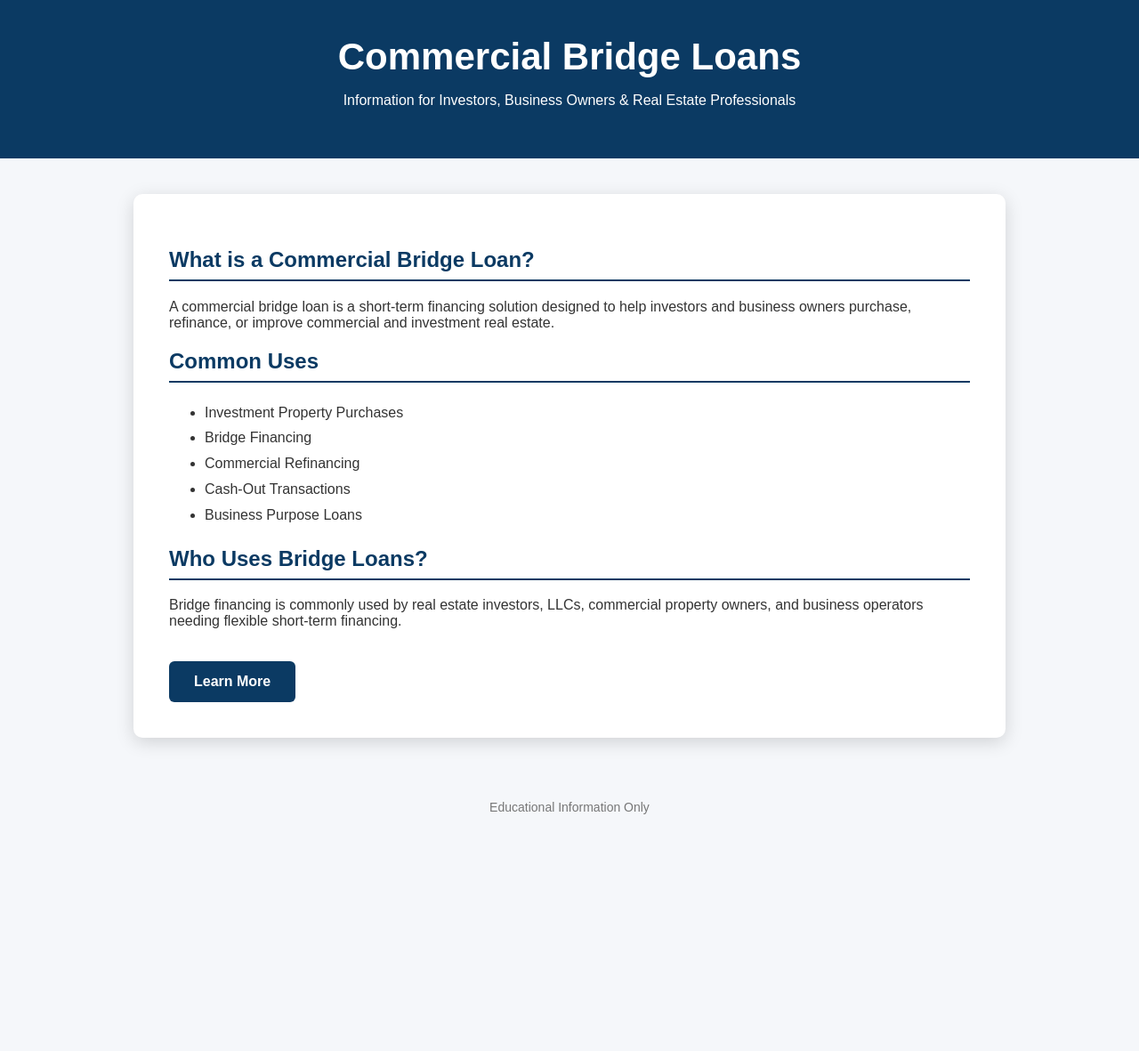
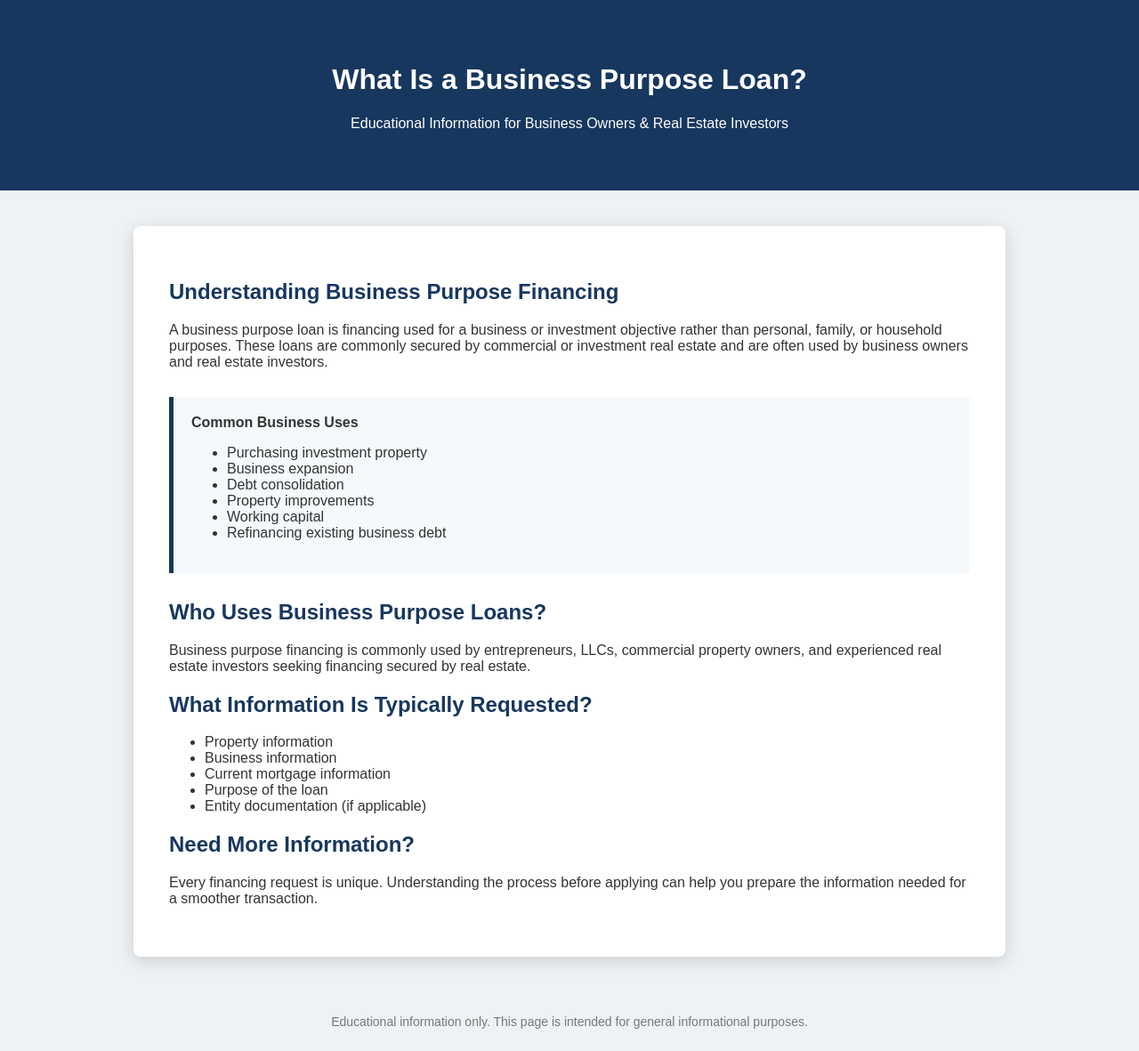
Before and after one commit to rkn1/first---test-, a plain HTML site: page index.html in a window 1280 px wide. Shown: the whole page at 89% size. Before the commit the page ends 945 px from the top, so only its background shows below. Drawn offline with Linux system fonts and the light colour scheme.

Commit message:
Update index.html

```diff
--- a/index.html
+++ b/index.html
@@ -3,112 +3,118 @@
 <head>
 <meta charset="UTF-8">
 <meta name="viewport" content="width=device-width, initial-scale=1.0">
-    <title>Commercial Bridge Loans</title>
+
+<title>What Is a Business Purpose Loan?</title>
 
 <style>
-        body {
-            margin: 0;
-            font-family: Arial, Helvetica, sans-serif;
-            background: #f5f7fa;
-            color: #333;
+
+body{
+    margin:0;
+    font-family:Arial,Helvetica,sans-serif;
+    background:#eef2f5;
+    color:#333;
 }
 
-        header {
-            background: #0B3A63;
-            color: white;
-            padding: 40px;
-            text-align: center;
+header{
+    background:#17375E;
+    color:white;
+    padding:50px;
+    text-align:center;
 }
 
-        header h1 {
-            margin: 0;
-            font-size: 42px;
+.container{
+    width:90%;
+    max-width:900px;
+    margin:40px auto;
+    background:white;
+    padding:40px;
+    border-radius:8px;
+    box-shadow:0 5px 20px rgba(0,0,0,.15);
 }
 
-        .container {
-            max-width: 900px;
-            margin: 40px auto;
-            background: white;
-            padding: 40px;
-            border-radius: 10px;
-            box-shadow: 0 5px 20px rgba(0,0,0,.15);
+h2{
+    color:#17375E;
 }
 
-        h2 {
-            color: #0B3A63;
-            border-bottom: 2px solid #0B3A63;
-            padding-bottom: 8px;
+.callout{
+    background:#f5f9fc;
+    border-left:5px solid #17375E;
+    padding:20px;
+    margin:30px 0;
 }
 
-        ul {
-            line-height: 1.8;
+footer{
+    text-align:center;
+    padding:25px;
+    color:#777;
+    font-size:14px;
 }
 
-        .button {
-            display: inline-block;
-            margin-top: 20px;
-            padding: 14px 28px;
-            background: #0B3A63;
-            color: white;
-            text-decoration: none;
-            border-radius: 6px;
-            font-weight: bold;
-        }
+</style>
 
-        .button:hover {
-            background: #15518b;
-        }
-
-        footer {
-            text-align: center;
-            color: #777;
-            padding: 30px;
-            font-size: 14px;
-        }
-    </style>
 </head>
 
 <body>
 
 <header>
-    <h1>Commercial Bridge Loans</h1>
-    <p>Information for Investors, Business Owners & Real Estate Professionals</p>
+
+<h1>What Is a Business Purpose Loan?</h1>
+
+<p>Educational Information for Business Owners & Real Estate Investors</p>
+
 </header>
 
 <div class="container">
 
-    <h2>What is a Commercial Bridge Loan?</h2>
+<h2>Understanding Business Purpose Financing</h2>
 
 <p>
-        A commercial bridge loan is a short-term financing solution designed to help
-        investors and business owners purchase, refinance, or improve commercial and
-        investment real estate.
+A business purpose loan is financing used for a business or investment objective rather than personal, family, or household purposes. These loans are commonly secured by commercial or investment real estate and are often used by business owners and real estate investors.
 </p>
 
-    <h2>Common Uses</h2>
+<div class="callout">
+
+<strong>Common Business Uses</strong>
 
 <ul>
-        <li>Investment Property Purchases</li>
-        <li>Bridge Financing</li>
-        <li>Commercial Refinancing</li>
-        <li>Cash-Out Transactions</li>
-        <li>Business Purpose Loans</li>
+<li>Purchasing investment property</li>
+<li>Business expansion</li>
+<li>Debt consolidation</li>
+<li>Property improvements</li>
+<li>Working capital</li>
+<li>Refinancing existing business debt</li>
 </ul>
 
-    <h2>Who Uses Bridge Loans?</h2>
+</div>
+
+<h2>Who Uses Business Purpose Loans?</h2>
 
 <p>
-        Bridge financing is commonly used by real estate investors, LLCs,
-        commercial property owners, and business operators needing flexible
-        short-term financing.
+Business purpose financing is commonly used by entrepreneurs, LLCs, commercial property owners, and experienced real estate investors seeking financing secured by real estate.
 </p>
 
-    <a class="button" href="#">Learn More</a>
+<h2>What Information Is Typically Requested?</h2>
+
+<ul>
+<li>Property information</li>
+<li>Business information</li>
+<li>Current mortgage information</li>
+<li>Purpose of the loan</li>
+<li>Entity documentation (if applicable)</li>
+</ul>
+
+<h2>Need More Information?</h2>
+
+<p>
+Every financing request is unique. Understanding the process before applying can help you prepare the information needed for a smoother transaction.
+</p>
 
 </div>
 
 <footer>
-    Educational Information Only
+
+Educational information only. This page is intended for general informational purposes.
+
 </footer>
 
 </body>
```
Lines whose indentation alone changed are shown as unchanged.
